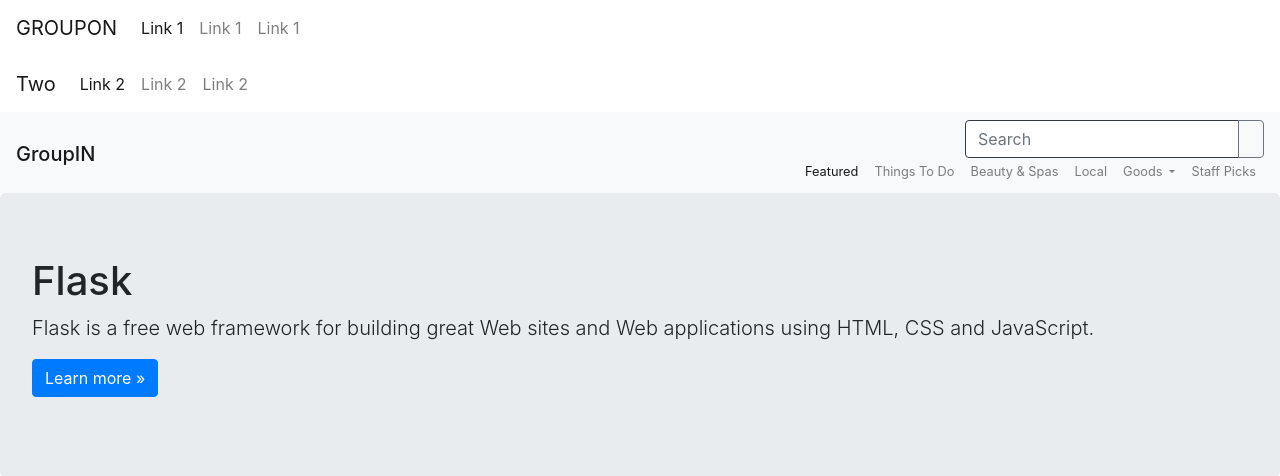
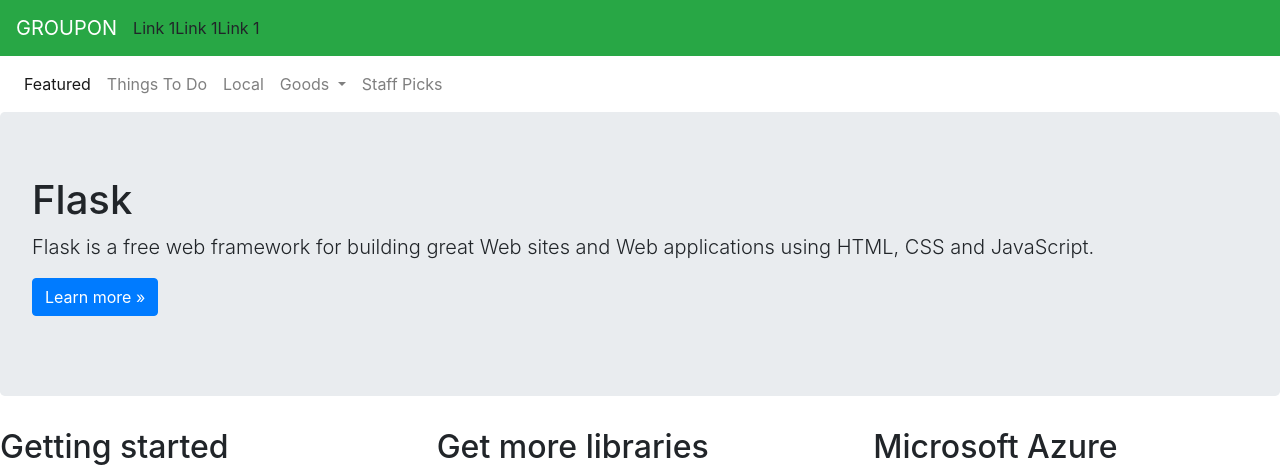
Before and after one commit to mogway3/assignment_ver1, a Flask app: page / in a window 1280 px wide. Shown: the top 476 px of the page. Run offline with Flask 2, Linux system fonts and the light colour scheme; some libraries are stand-ins or nearby versions.

Commit message:
Changed navbar

```diff
--- a/app/templates/layout.html
+++ b/app/templates/layout.html
@@ -10,7 +10,7 @@
 </head>
 
 <body>
-<nav class="navbar navbar-expand-md bg-green navbar-light">
+<nav class="navbar navbar-expand-md bg-success navbar-dark">
     <a href="/" class="navbar-brand">GROUPON</a>
     <button class="navbar-toggler" type="button" data-toggle="collapse" data-target=".navbars">
         <span class="navbar-toggler-icon"></span>
@@ -18,13 +18,13 @@
     <div class="navbar-collapse collapse navbars" id="navbar2">
         <ul class="navbar-nav">
             <li class="nav-item active">
-                <a class="nav-link" href="#">Link 1</a>
+                Link 1
             </li>
             <li class="nav-item">
-                <a class="nav-link" href="#">Link 1</a>
+                Link 1
             </li>
             <li class="nav-item">
-                <a class="nav-link" href="#">Link 1</a>
+                Link 1
             </li>
         </ul>
     </div>
@@ -34,63 +34,32 @@
 faded
 -->
 <nav class="navbar navbar-expand-sm bg-white navbar-light">
-    <a href="/" class="navbar-brand">Two</a>
     <div class="navbar-collapse collapse navbars" id="navbar1">
         <ul class="navbar-nav">
             <li class="nav-item active">
-                <a class="nav-link" href="#">Link 2 <span class="sr-only">Home</span></a>
+                <a class="nav-link" href="{{ url_for('home') }}">Featured<span class="sr-only">Home</span></a>
             </li>
             <li class="nav-item">
-                <a class="nav-link" href="#">Link 2</a>
+                <a class="nav-link" href="{{ url_for('ttd') }}">Things To Do</a>
             </li>
             <li class="nav-item">
-                <a class="nav-link" href="#">Link 2</a>
+                <a class="nav-link" href="{{ url_for('loc') }}">Local</a>
+            </li>
+            <li class="nav-item dropdown">
+                <a class="nav-link dropdown-toggle" data-toggle="dropdown" href="#">Goods
+                    <span class="caret"></span></a>
+                <ul class="dropdown-menu">
+                    <li><a href="{{ url_for('goo') }}">ALL</a></li>
+                </ul>
+            </li>
+            <li class="nav-item">
+                <a class="nav-link" href="{{ url_for('stp') }}">Staff Picks</a>
             </li>
         </ul>
     </div>
 </nav>
 
-<nav class="navbar navbar-expand-md navbar-light bg-light">
-    <h3 class="my-auto"><a class="navbar-brand" href="#">GroupIN</a></h3>
-    <button class="navbar-toggler" type="button" data-toggle="collapse" data-target="#navbarCollapse">
-        <span class="navbar-toggler-icon"></span>
-    </button>
-    <div class="collapse navbar-collapse w-100 flex-md-column" id="navbarCollapse">
-        <form class="form-inline ml-auto">
-            <div class="input-group">
-                <input type="text" class="form-control border-dark" placeholder="Search">
-                <div class="input-group-append">
-                    <button class="btn btn-outline-secondary" type="button"><i class="fa fa-search"></i></button>
-                </div>
-            </div>
-        </form>
-        <ul class="navbar-nav ml-auto small mb-2 mb-md-0">
-            <li class="nav-item active">
-                <a class="nav-link py-1" href="{{ url_for('home') }}">Featured</a>
-            </li>
-            <li class="nav-item">
-                <a class="nav-link py-1" href="{{ url_for('ttd') }}">Things To Do</a>
-            </li>
-            <li class="nav-item">
-                <a class="nav-link py-1" href="{{ url_for('bas') }}">Beauty &amp; Spas</a>
-            </li>
-            <li class="nav-item">
-                <a class="nav-link py-1" href="{{ url_for('loc') }}">Local</a>
-            </li>
-            <li class="nav-item　dropdown">
-                <a class="nav-link py-1 dropdown-toggle" data-toggle="dropdown" href="{{ url_for('goo') }}">Goods
-                    <span class="caret"></span></a>
-                <ul class="dropdown-menu">
-                    <li><a href="#">Page 1-1</a></li>
-                    <li><a href="#">Page 1-2</a></li>
-                    <li><a href="#">Page 1-3</a></li>
-                </ul>
-            </li>
-            <li class="nav-item">
-                <a class="nav-link py-1" href="{{ url_for('stp') }}">Staff Picks</a></li>
-        </ul>
-    </div>
-</nav>
+
         {% block content %}{% endblock %}
         <hr />
         <footer>
```
